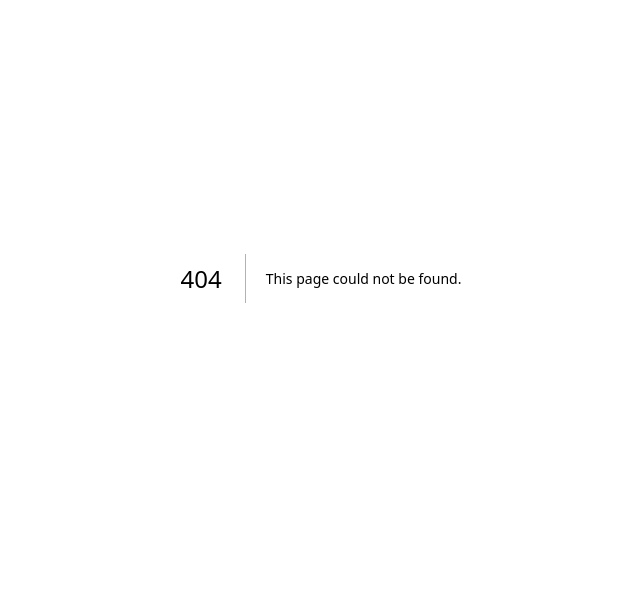
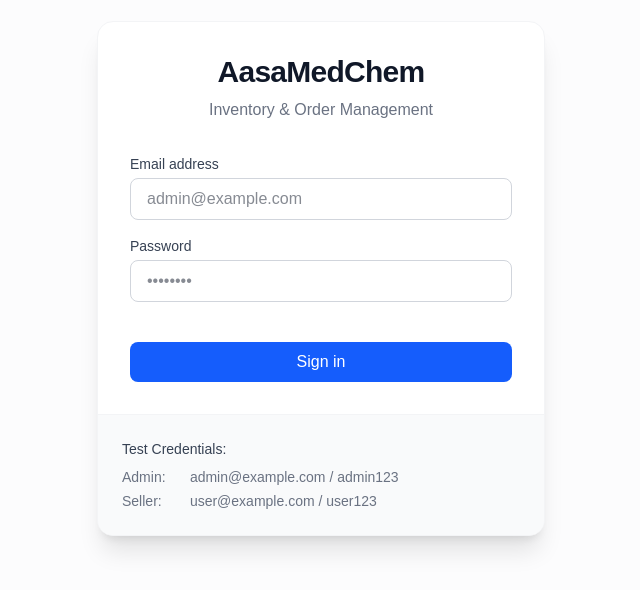
Before and after one commit to Deeptidevi/assessment, a Next.js app: page /login in a window 1280 px wide. Before the commit this address had no page. Shown: the part 122-712 px from the top of the page, without its empty margins (319-959 px from the left). Built offline with nearby package versions, Linux system fonts and the light colour scheme.

Commit message:
add next-auth login page with correct redirect handling

```diff
--- /dev/null
+++ b/src/app/login/actions.ts
@@ -0,0 +1,35 @@
+"use server"
+
+import { signIn } from "@/auth"
+import { AuthError } from "next-auth"
+
+export async function authenticate(
+  email: string,
+  password: string,
+  callbackUrl: string
+) {
+  try {
+    await signIn("credentials", {
+      email,
+      password,
+      redirect: false,
+    })
+    return { success: true }
+  } catch (error: any) {
+    if (error instanceof AuthError) {
+      switch (error.type) {
+        case "CredentialsSignin":
+          return { error: "Invalid credentials." }
+        default:
+          return { error: "Something went wrong." }
+      }
+    }
+
+    // Catch Next.js redirect errors so we can return success and handle routing on the client
+    if (error?.digest?.includes('NEXT_REDIRECT')) {
+      return { success: true }
+    }
+
+    throw error
+  }
+}
--- /dev/null
+++ b/src/app/login/login-form.tsx
@@ -0,0 +1,88 @@
+"use client"
+
+import { useState } from "react"
+import { useRouter, useSearchParams } from "next/navigation"
+import { authenticate } from "./actions"
+
+export default function LoginForm() {
+  const [email, setEmail] = useState("")
+  const [password, setPassword] = useState("")
+  const [error, setError] = useState<string | null>(null)
+  const [isPending, setIsPending] = useState(false)
+
+  const searchParams = useSearchParams()
+  const callbackUrl = searchParams.get("callbackUrl") || "/"
+  const router = useRouter()
+
+  const handleSubmit = async (e: React.FormEvent) => {
+    e.preventDefault()
+    setIsPending(true)
+    setError(null)
+
+    try {
+      const result = await authenticate(email, password, callbackUrl)
+      if (result?.error) {
+        setError(result.error)
+      } else {
+        router.push(callbackUrl)
+        router.refresh()
+      }
+    } catch (err) {
+      setError("An unexpected error occurred. Please try again.")
+    } finally {
+      setIsPending(false)
+    }
+  }
+
+  return (
+    <form onSubmit={handleSubmit} className="space-y-4">
+      {error && (
+        <div className="bg-red-50 text-red-600 p-3 rounded-lg text-sm mb-4">
+          {error}
+        </div>
+      )}
+
+      <div>
+        <label className="block text-sm font-medium text-gray-700 mb-1" htmlFor="email">
+          Email address
+        </label>
+        <input
+          id="email"
+          name="email"
+          type="email"
+          autoComplete="email"
+          required
+          value={email}
+          onChange={(e) => setEmail(e.target.value)}
+          className="w-full px-4 py-2 border border-gray-300 rounded-lg focus:ring-2 focus:ring-blue-500 focus:border-blue-500 transition-colors text-gray-900"
+          placeholder="admin@example.com"
+        />
+      </div>
+
+      <div>
+        <label className="block text-sm font-medium text-gray-700 mb-1" htmlFor="password">
+          Password
+        </label>
+        <input
+          id="password"
+          name="password"
+          type="password"
+          autoComplete="current-password"
+          required
+          value={password}
+          onChange={(e) => setPassword(e.target.value)}
+          className="w-full px-4 py-2 border border-gray-300 rounded-lg focus:ring-2 focus:ring-blue-500 focus:border-blue-500 transition-colors text-gray-900"
+          placeholder="••••••••"
+        />
+      </div>
+
+      <button
+        type="submit"
+        disabled={isPending}
+        className="w-full bg-blue-600 text-white font-medium py-2 px-4 rounded-lg hover:bg-blue-700 focus:outline-none focus:ring-2 focus:ring-blue-500 focus:ring-offset-2 transition-colors disabled:opacity-50 disabled:cursor-not-allowed mt-6"
+      >
+        {isPending ? "Signing in..." : "Sign in"}
+      </button>
+    </form>
+  )
+}
--- /dev/null
+++ b/src/app/login/page.tsx
@@ -0,0 +1,27 @@
+import { Suspense } from "react"
+import LoginForm from "./login-form"
+
+export default function LoginPage() {
+  return (
+    <div className="flex min-h-screen items-center justify-center bg-gray-50/50 p-4">
+      <div className="w-full max-w-md bg-white rounded-2xl shadow-xl overflow-hidden border border-gray-100">
+        <div className="p-8">
+          <div className="mb-8 text-center">
+            <h1 className="text-3xl font-bold tracking-tight text-gray-900 mb-2">AasaMedChem</h1>
+            <p className="text-gray-500">Inventory & Order Management</p>
+          </div>
+          <Suspense fallback={<div className="h-64 flex items-center justify-center">Loading...</div>}>
+            <LoginForm />
+          </Suspense>
+        </div>
+        <div className="bg-gray-50 p-6 border-t border-gray-100 text-sm text-gray-500">
+          <p className="font-medium text-gray-700 mb-2">Test Credentials:</p>
+          <ul className="space-y-1">
+            <li><span className="inline-block w-16 font-medium">Admin:</span> admin@example.com / admin123</li>
+            <li><span className="inline-block w-16 font-medium">Seller:</span> user@example.com / user123</li>
+          </ul>
+        </div>
+      </div>
+    </div>
+  )
+}
--- /dev/null
+++ b/src/auth.ts
@@ -0,0 +1,76 @@
+import NextAuth from "next-auth"
+import Credentials from "next-auth/providers/credentials"
+import { query } from "@/lib/db"
+import bcrypt from "bcryptjs"
+
+export const { handlers, signIn, signOut, auth } = NextAuth({
+  providers: [
+    Credentials({
+      name: "Credentials",
+      credentials: {
+        email: { label: "Email", type: "email" },
+        password: { label: "Password", type: "password" },
+      },
+      async authorize(credentials) {
+        if (!credentials?.email || !credentials?.password) return null
+
+        const email = credentials.email as string
+        const password = credentials.password as string
+
+        const res = await query('SELECT * FROM users WHERE email = $1', [email])
+        let user = res.rows[0]
+
+        // Auto-seed for AasaMedChem demo purposes
+        if (!user) {
+          if (email === "admin@example.com" && password === "admin123") {
+            const hashedPassword = await bcrypt.hash(password, 10)
+            const insertRes = await query(
+              'INSERT INTO users (email, password, name, role) VALUES ($1, $2, $3, $4) RETURNING *',
+              [email, hashedPassword, 'Admin User', 'ADMIN']
+            )
+            user = insertRes.rows[0]
+          } else if (email === "user@example.com" && password === "user123") {
+            const hashedPassword = await bcrypt.hash(password, 10)
+            const insertRes = await query(
+              'INSERT INTO users (email, password, name, role) VALUES ($1, $2, $3, $4) RETURNING *',
+              [email, hashedPassword, 'Seller/User', 'SELLER']
+            )
+            user = insertRes.rows[0]
+          }
+        }
+
+        if (!user) return null
+
+        const passwordsMatch = await bcrypt.compare(password, user.password)
+
+        if (passwordsMatch) {
+          return { id: user.id, email: user.email, name: user.name, role: user.role }
+        }
+
+        return null
+      },
+    }),
+  ],
+  callbacks: {
+    async jwt({ token, user }) {
+      if (user) {
+        token.id = user.id
+        token.role = (user as any).role
+      }
+      return token
+    },
+    async session({ session, token }) {
+      if (token && session.user) {
+        session.user.id = token.id as string
+        session.user.role = token.role as "ADMIN" | "SELLER"
+      }
+      return session
+    },
+  },
+  pages: {
+    signIn: "/login",
+  },
+  session: {
+    strategy: "jwt",
+  },
+})
--- /dev/null
+++ b/src/proxy.ts
@@ -0,0 +1,45 @@
+import { auth } from "@/auth"
+
+export default auth((req) => {
+  const isLoggedIn = !!req.auth
+  const isOnLoginPage = req.nextUrl.pathname.startsWith('/login')
+  const isOnAdmin = req.nextUrl.pathname.startsWith('/admin')
+  const isOnSeller = req.nextUrl.pathname.startsWith('/seller')
+
+  if (isOnLoginPage) {
+    if (isLoggedIn) {
+      const role = req.auth?.user?.role
+      if (role === 'ADMIN') return Response.redirect(new URL('/admin', req.nextUrl))
+      if (role === 'SELLER') return Response.redirect(new URL('/seller', req.nextUrl))
+      return Response.redirect(new URL('/', req.nextUrl))
+    }
+    return null
+  }
+
+  if (!isLoggedIn) {
+    return Response.redirect(new URL(`/login?callbackUrl=${req.nextUrl.pathname}`, req.nextUrl))
+  }
+
+  // Role based access control
+  const role = req.auth?.user?.role
+
+  if (isOnAdmin && role !== 'ADMIN') {
+    return Response.redirect(new URL('/seller', req.nextUrl))
+  }
+
+  if (isOnSeller && role !== 'SELLER') {
+    return Response.redirect(new URL('/admin', req.nextUrl))
+  }
+
+  // Root path redirect
+  if (req.nextUrl.pathname === '/') {
+    if (role === 'ADMIN') return Response.redirect(new URL('/admin', req.nextUrl))
+    if (role === 'SELLER') return Response.redirect(new URL('/seller', req.nextUrl))
+  }
+
+  return null
+})
+
+export const config = {
+  matcher: ['/((?!api|_next/static|_next/image|favicon.ico).*)'],
+}
--- /dev/null
+++ b/src/types/next-auth.d.ts
@@ -0,0 +1,23 @@
+import NextAuth, { type DefaultSession } from "next-auth"
+import { JWT } from "next-auth/jwt"
+
+declare module "next-auth" {
+  interface Session {
+    user: {
+      id: string
+      role: "ADMIN" | "SELLER"
+    } & DefaultSession["user"]
+  }
+
+  interface User {
+    id: string
+    role: "ADMIN" | "SELLER"
+  }
+}
+
+declare module "next-auth/jwt" {
+  interface JWT {
+    id: string
+    role: "ADMIN" | "SELLER"
+  }
+}
```
